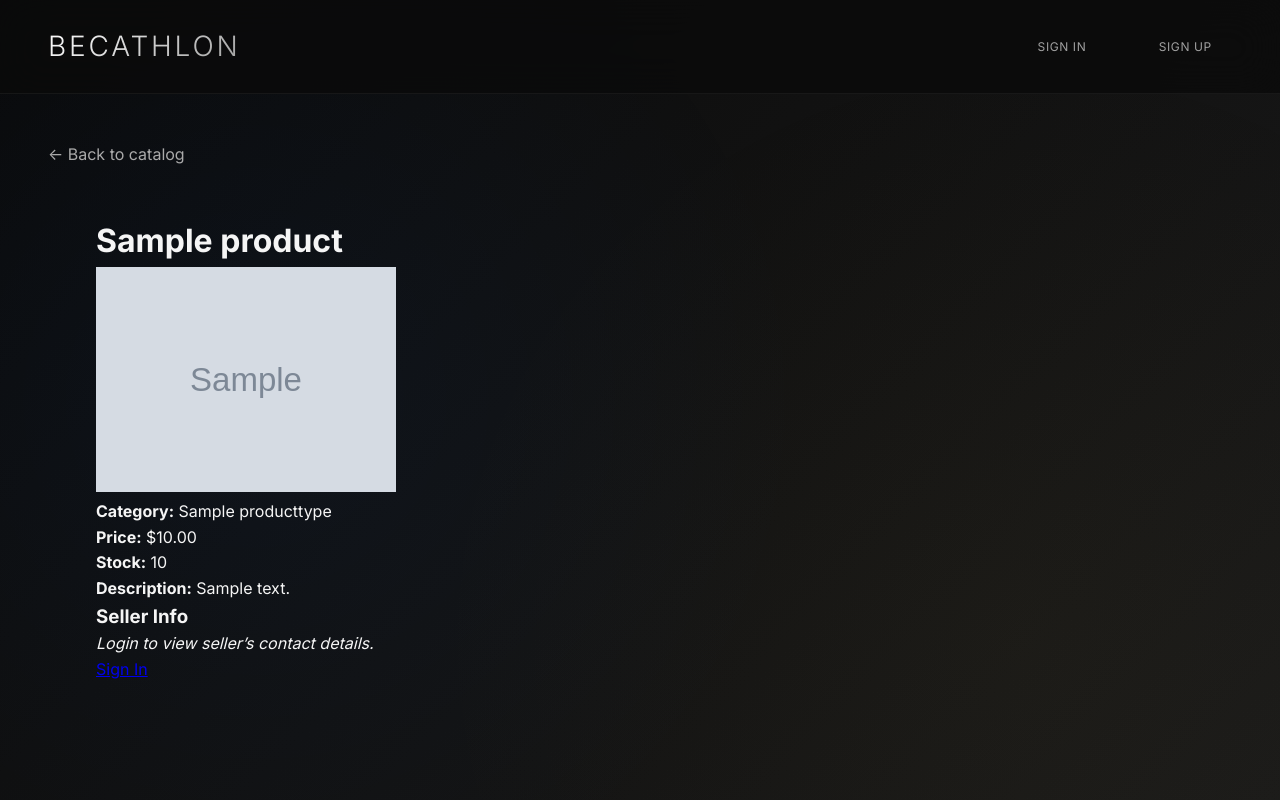
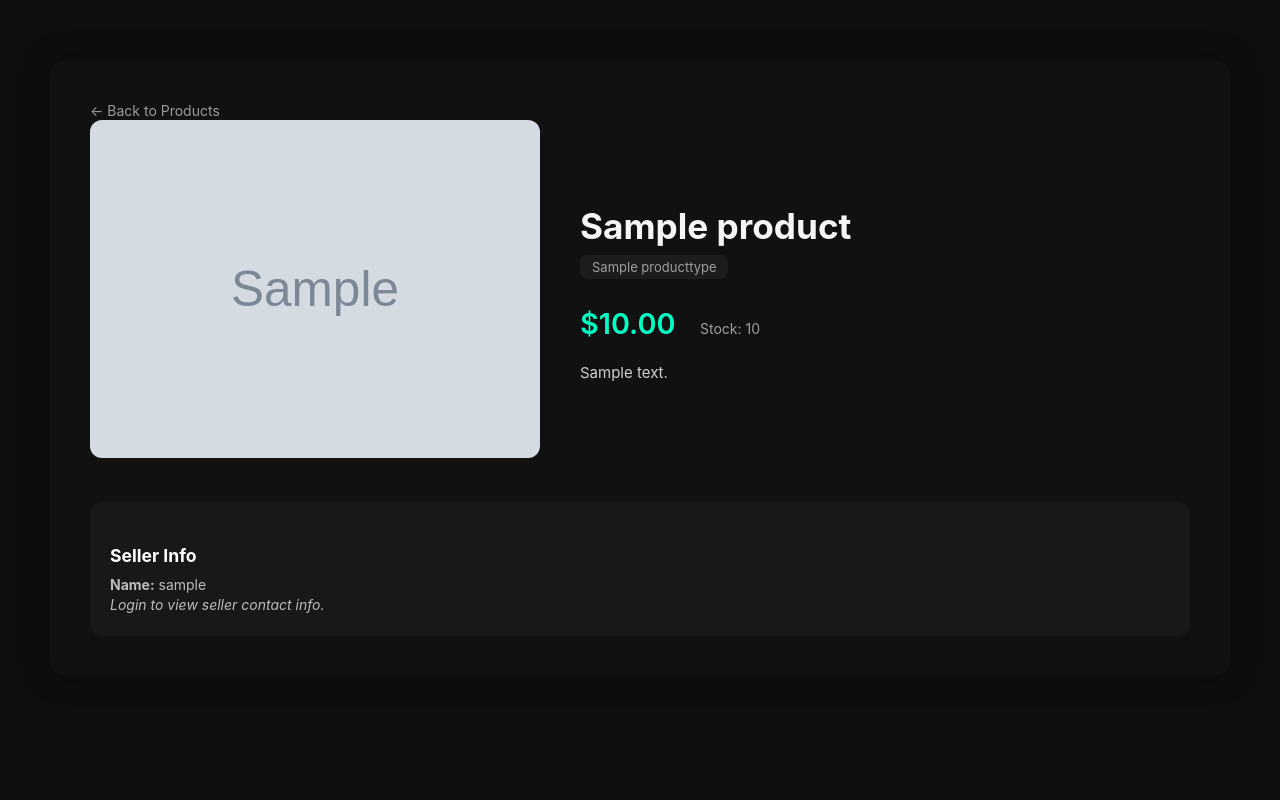
Before and after one commit to pbp-group-k4/becathlon, a Django app: page /product/1/ in a window 1280 px wide. Run offline with Django 5.2, Linux system fonts and the light colour scheme; tables that the repository leaves empty hold one stand-in row (values such as "Sample post"); grey boxes marked "Sample" are stand-in pictures.

Commit message:
Updated product detail card visuals

```diff
--- a/apps/main/templates/main/product_detail.html
+++ b/apps/main/templates/main/product_detail.html
@@ -1,25 +1,163 @@
-{% extends "main/home.html" %}
-{% block content %}
+{% load static %}
 
-<p><a href="{% url 'home' %}" style="color:#aaa;text-decoration:none;">← Back to catalog</a></p>
+<!DOCTYPE html>
+<html lang="en">
+<head>
+    <meta charset="UTF-8">
+    <meta name="viewport" content="width=device-width, initial-scale=1.0">
+    <title>{{ product.name }} - Product Details</title>
+    <style>
+        body {
+            background-color: #0e0e0e;
+            color: #e5e5e5;
+            font-family: 'Inter', sans-serif;
+            margin: 0;
+            padding: 0;
+        }
 
-<div class="container" style="padding:3rem;">
-    <h1>{{ product.name }}</h1>
-    <img src="{{ product.image_url }}" alt="{{ product.name }}" style="max-width:300px;">
-    <p><strong>Category:</strong> {{ product.product_type.name }}</p>
-    <p><strong>Price:</strong> ${{ product.price }}</p>
-    <p><strong>Stock:</strong> {{ product.stock }}</p>
-    <p><strong>Description:</strong> {{ product.description }}</p>
+        .product-page {
+            max-width: 1100px;
+            margin: 60px auto;
+            padding: 40px;
+            background-color: #111111;
+            border-radius: 16px;
+            box-shadow: 0 0 30px rgba(0,0,0,0.3);
+        }
 
-    <h3>Seller Info</h3>
-    {% if show_contact and customer %}
-        <p><strong>Phone:</strong> {{ customer.phone_number }}</p>
-        <p><strong>Address:</strong> {{ customer.address }}</p>
-    {% elif show_contact and not customer %}
-        <p>Seller has not added contact information.</p>
-    {% else %}
-        <p><em>Login to view seller’s contact details.</em></p>
-        <a href="{% url 'login' %}?next={{ request.path }}">Sign In</a>
+        .back-link {
+            color: #9b9b9b;
+            text-decoration: none;
+            font-size: 14px;
+            transition: color 0.2s ease;
+        }
+        .back-link:hover {
+            color: #ffffff;
+        }
+
+        .product-card {
+            display: flex;
+            flex-direction: row;
+            align-items: center;
+            gap: 40px;
+        }
+
+        .product-image img {
+            width: 450px;
+            height: auto;
+            border-radius: 12px;
+            object-fit: cover;
+            background-color: #1a1a1a;
+        }
+
+        .product-info {
+            flex: 1;
+        }
+
+        .product-title {
+            font-size: 2.2rem;
+            font-weight: 700;
+            color: #f5f5f5;
+            margin-bottom: 8px;
+        }
+
+        .tag {
+            display: inline-block;
+            padding: 4px 12px;
+            background-color: #1c1c1c;
+            border-radius: 8px;
+            color: #9f9f9f;
+            font-size: 13px;
+            margin-bottom: 12px;
+        }
+
+        .price {
+            color: #00ffc6;
+            font-size: 1.8rem;
+            font-weight: 600;
+            margin-right: 20px;
+        }
+
+        .stock {
+            font-size: 14px;
+            color: #9f9f9f;
+        }
+
+        .product-description {
+            margin-top: 20px;
+            font-size: 15px;
+            line-height: 1.6;
+            color: #d0d0d0;
+        }
+
+        .seller-info {
+            margin-top: 40px;
+            background-color: #181818;
+            padding: 20px;
+            border-radius: 12px;
+        }
+
+        .seller-info h4 {
+            color: #ffffff;
+            margin-bottom: 10px;
+            font-size: 1.1rem;
+        }
+
+        .seller-info p {
+            font-size: 14px;
+            color: #bdbdbd;
+            margin: 3px 0;
+        }
+
+        @media (max-width: 768px) {
+            .product-card {
+                flex-direction: column;
+                text-align: center;
+            }
+            .product-image img {
+                width: 100%;
+                max-width: 400px;
+            }
+        }
+    </style>
+</head>
+<body>
+<div class="product-page">
+    <a class="back-link" href="/">← Back to Products</a>
+
+    <div class="product-card">
+        <div class="product-image">
+            {% if product.image_url %}
+                <img src="{{ product.image_url }}" alt="{{ product.name }}">
+            {% else %}
+                <img src="https://via.placeholder.com/400x400?text=No+Image" alt="No Image">
+            {% endif %}
+        </div>
+
+        <div class="product-info">
+            <h1 class="product-title">{{ product.name }}</h1>
+            <span class="tag">
+                {{ product.product_type.name|default:"Uncategorized" }}
+            </span>
+            <div style="margin: 15px 0;">
+                <span class="price">${{ product.price }}</span>
+                <span class="stock">Stock: {{ product.stock }}</span>
+            </div>
+            <p class="product-description">{{ product.description }}</p>
+        </div>
+    </div>
+
+    {% if customer %}
+    <div class="seller-info">
+        <h4>Seller Info</h4>
+        <p><strong>Name:</strong> {{ product.created_by.username }}</p>
+        {% if show_contact %}
+            <p><strong>Phone:</strong> {{ customer.phone_number }}</p>
+            <p><strong>Address:</strong> {{ customer.address }}</p>
+        {% else %}
+            <p><em>Login to view seller contact info.</em></p>
+        {% endif %}
+    </div>
     {% endif %}
 </div>
-{% endblock %}
+</body>
+</html>
```
